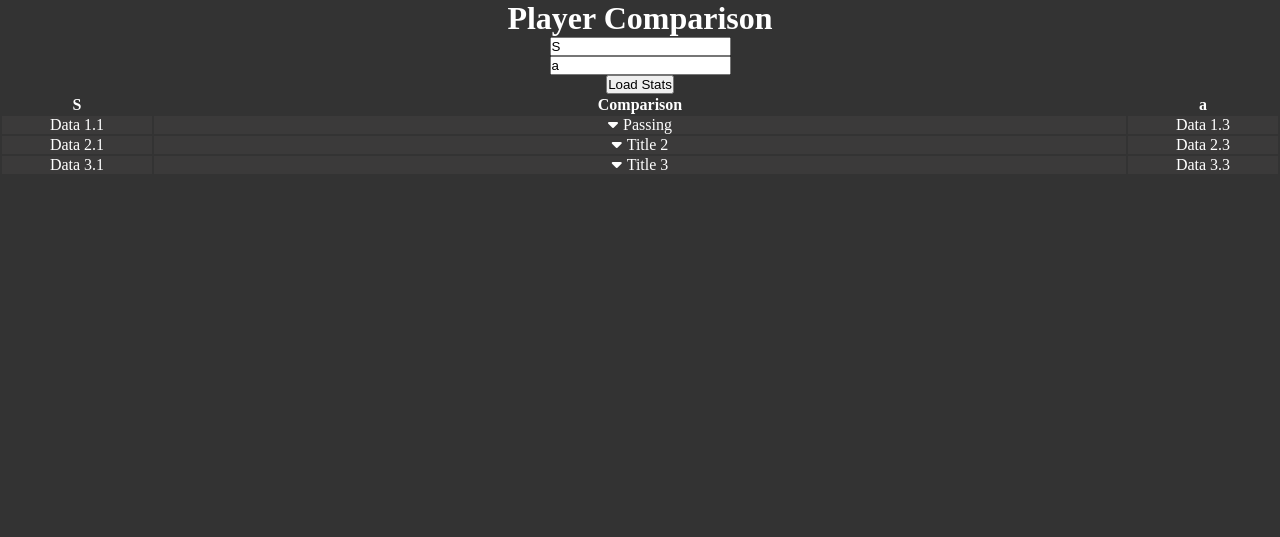
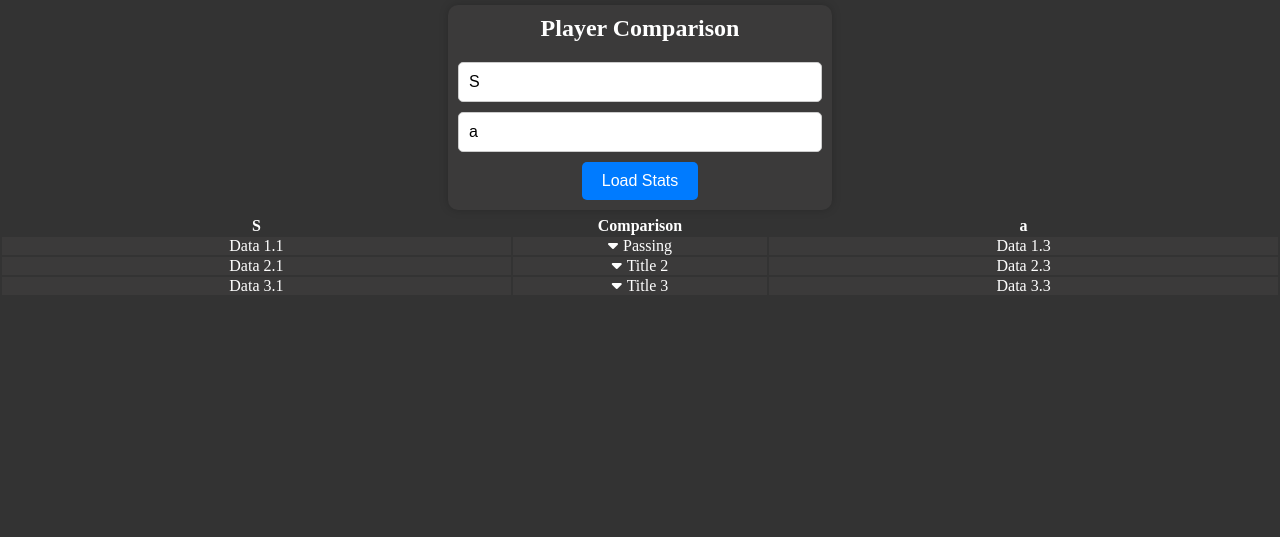
Before and after one commit to aidanbrowne2002/flask_football, a Flask app: page /comparison in a window 1280 px wide. Shown: the part 38-575 px from the top of the page. Run offline with Flask 3, Linux system fonts and the light colour scheme; the visitor is signed in with stand-in values (Sample User, id 1); data that the repository does not hold is empty; some libraries are stand-ins or nearby versions.

Commit message:
improved comparison layout

```diff
--- a/static/styles.css
+++ b/static/styles.css
@@ -5,20 +5,69 @@
 }
 
 
-form {
+/* Apply styles to the form container */
+.form-container {
+    width: 30%; /* Set a fixed width for the container */
+    margin: 5px auto; /* Center the container horizontally */
     display: flex;
     justify-content: center;
     align-items: center;
     flex-direction: column;
+    background-color: #3b3a3a; /* Light gray background color */
+    padding: 10px; /* Add some padding to the container */
+    border-radius: 10px; /* Add rounded corners */
+    box-shadow: 0 0 10px rgba(0, 0, 0, 0.2); /* Add a subtle shadow */
 }
 
-.form-container {
+/* Rest of your existing CSS... */
+
+
+/* Apply styles to the form */
+form {
+    width: 100%;
+    max-width: 400px; /* Limit the form width */
     display: flex;
+    flex-direction: column;
+    align-items: center;
+}
+
+/* Apply styles to the form header */
+h1 {
+    font-size: 24px;
+    margin-bottom: 20px; /* Add some space below the header */
+}
+
+/* Apply styles to the input fields */
+input[type="text"] {
     width: 100%;
-    justify-content: center;
-    align-items: center;
-    flex-direction: row;
+    padding: 10px;
+    margin-bottom: 10px; /* Add some space between input fields */
+    border: 1px solid #ccc; /* Add a light gray border */
+    border-radius: 5px;
+    font-size: 16px;
 }
+
+/* Apply styles to the submit button */
+button.centered-button {
+    background-color: #007bff; /* Blue button color */
+    color: #fff; /* White text color */
+    padding: 10px 20px;
+    border: none;
+    border-radius: 5px;
+    cursor: pointer;
+    font-size: 16px;
+    transition: background-color 0.3s ease;
+}
+
+button.centered-button:hover {
+    background-color: #0056b3; /* Darker blue on hover */
+}
+
+/* Center the button within the form */
+button.centered-button {
+    align-self: flex-start; /* Adjust alignment as needed */
+}
+
 
 .player-container {
     display: flex;
@@ -337,6 +386,7 @@ body.login-page form input[type="submit"]:hover {
 /* Center the table */
 .table-container {
     text-align: center;
+    margin: 5px auto;
 }
 
 /* Adjust the margin for centering */
@@ -350,7 +400,13 @@ table th:nth-child(1),
 table td:nth-child(1),
 table th:nth-child(3),
 table td:nth-child(3) {
-    width: 150px; /* Adjust the width as per your preference */
+    width: 40%; /* Adjust the width as per your preference */
+}
+
+/* Set a specific width for the middle column */
+table th:nth-child(2),
+table td:nth-child(2) {
+    width: 20%; /* Set the middle column to 20% width */
 }
 .table-container table tbody tr.title {
     background-color: #3b3a3a; /* You can adjust the color as needed */
--- a/templates/comparison2.html
+++ b/templates/comparison2.html
@@ -9,13 +9,16 @@
     <script src="https://code.jquery.com/ui/1.12.1/jquery-ui.js"></script>
     <link rel="stylesheet" href="{{ url_for('static', filename='styles.css') }}">
 
-
+    <div class="form-container">
         <form action="/comparison" method="POST">
             <h1>Player Comparison</h1>
             <input type="text" id="player1Name" name="playerName" value="{{ playernames[0] }}">
             <input type="text" id="player2Name" name="playerName" value="{{ playernames[1] }}">
             <button type="submit" class="centered-button" id="loadStatsButton">Load Stats</button>
         </form>
+    </div>
+
+    <div id="loader"></div>
 
     <div>
         <div class="table-container">
@@ -82,14 +85,21 @@
         source: availableTags,
         autoFocus: true
     });
+
+    $('#loadStatsButton').click(function() {
+        $('#loader').show();
+        $('.form-container').hide();
+        $('.table-container').hide(); // Hide .table-container and its children
     });
-    $(document).ready(function () {
+
     $('.title').next('.child-row').hide(); // Hide child rows initially
     $('.title').click(function () {
         $(this).next('.child-row').toggle();
         $(this).find('.dropdown-icon').toggleClass('fa-caret-down fa-caret-up');
     });
 });
+
 </script>
 
+
 {% endblock %}
```
Lines whose indentation alone changed are shown as unchanged.
